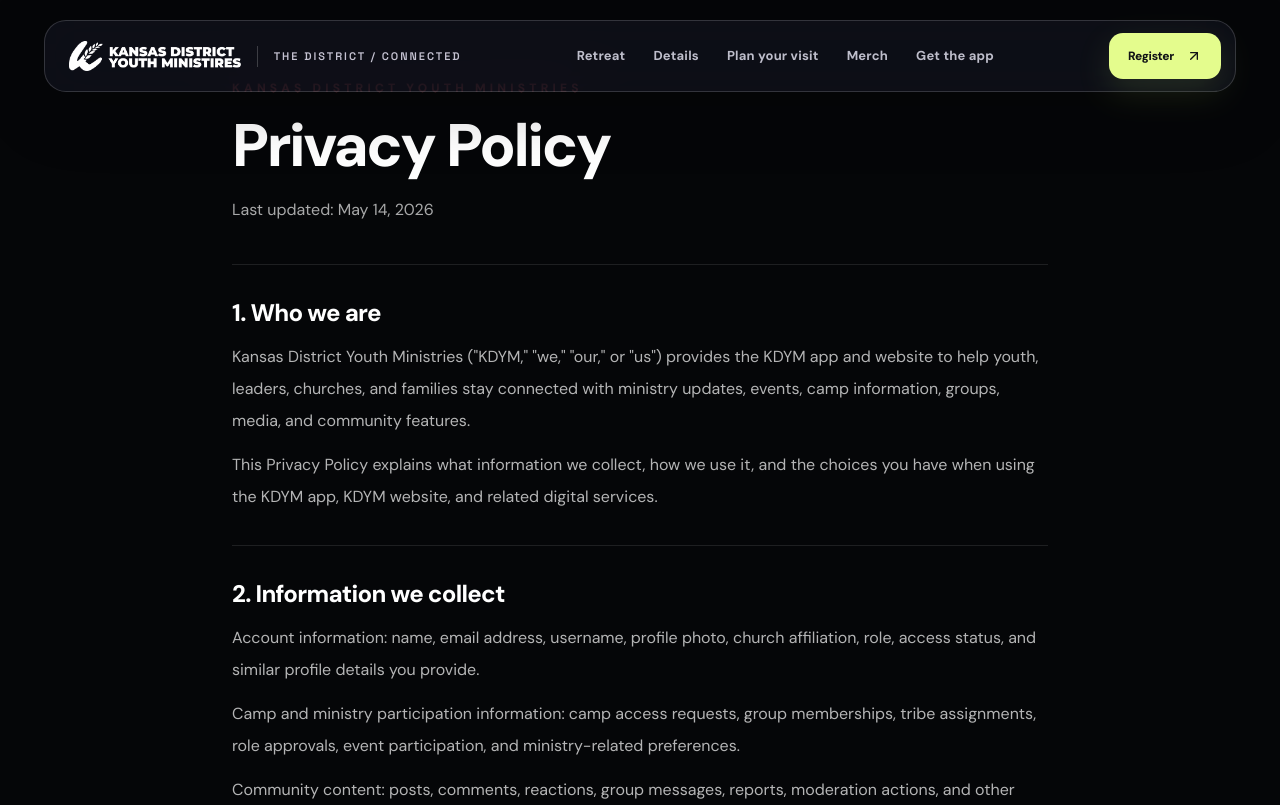
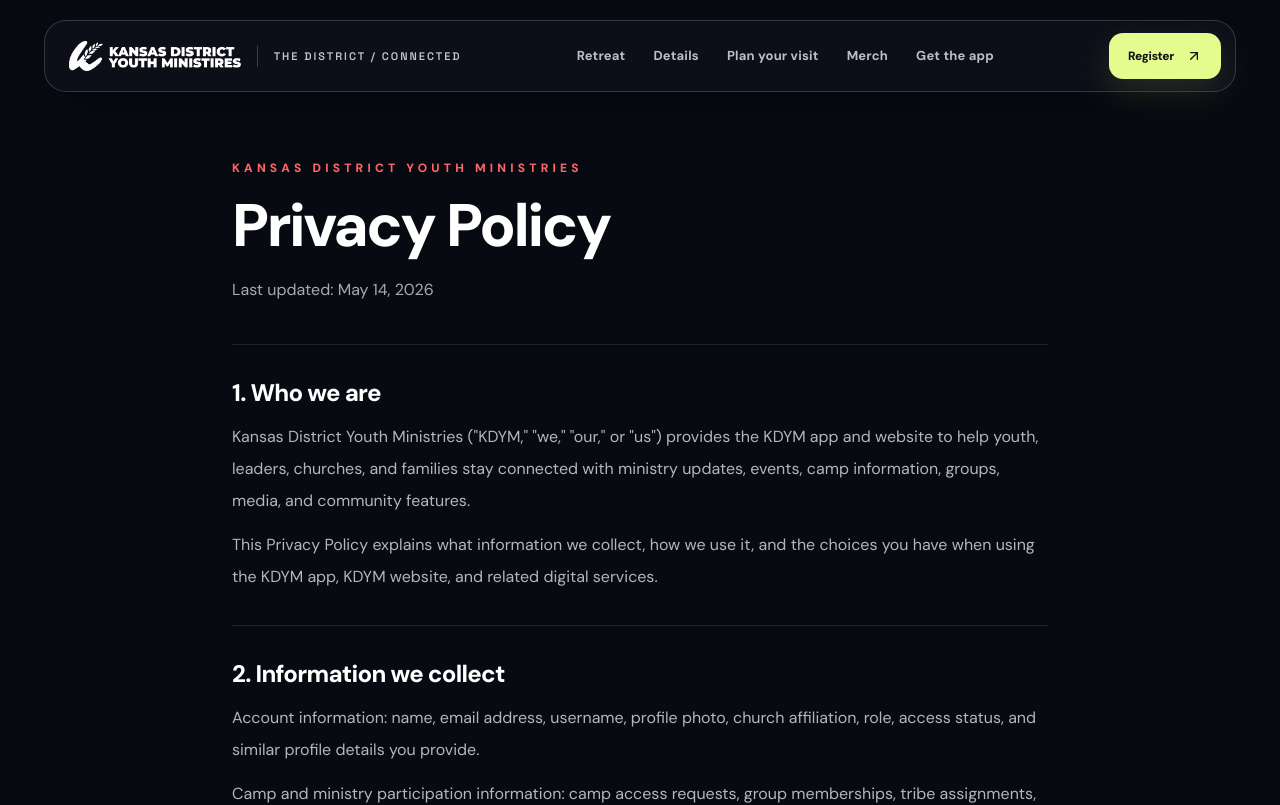
Before and after one commit to sparkdeveloping/kdym, a Next.js app: page /privacy in a window 1280 px wide. Shown: the top 805 px of the page. Built offline with nearby package versions, Linux system fonts and the light colour scheme.

Commit message:
Fix repeated page titles and integrate policy pages with shared site layout

```diff
--- a/app/privacy/page.jsx
+++ b/app/privacy/page.jsx
@@ -113,13 +113,13 @@
 ];
 
 export const metadata = {
-  title: "Privacy Policy | KDYM",
+  title: "Privacy Policy",
   description: "Privacy Policy for Kansas District Youth Ministries digital services."
 };
 
 export default function PrivacyPolicyPage() {
   return (
-    <main className="min-h-screen bg-[#050608] text-white">
+    <main className="hy-legal-page min-h-screen bg-[#050608] text-white">
       <section className="mx-auto flex w-full max-w-4xl flex-col gap-10 px-6 py-20 sm:px-8 lg:px-10">
         <div className="space-y-5">
           <p className="text-xs font-black uppercase tracking-[0.35em] text-red-400">Kansas District Youth Ministries</p>
```
